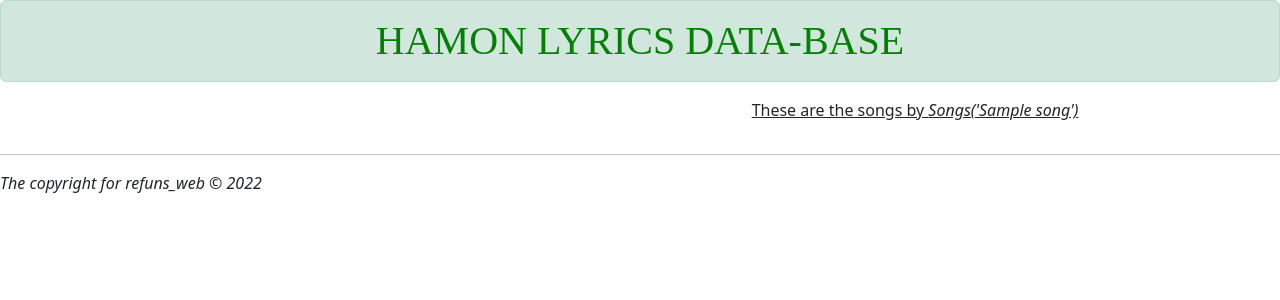
After one commit to refunringle/crawling, a Flask app: page /song/1 in a window 1280 px wide. The commit adds this page. Shown: the top 300 px of the page. Run offline with Flask 2, Linux system fonts and the light colour scheme; tables that the repository leaves empty hold one stand-in row (values such as "Sample post"); parts of the project's set-up code (start-up, migrations or seed data) failed here and were passed over.

Commit message:
getting responce in  json  format by using jquary

```diff
--- a/app.py
+++ b/app.py
@@ -1,5 +1,6 @@
-from flask import Flask ,url_for,render_template
+from flask import Flask ,url_for,render_template ,jsonify
 from flask_sqlalchemy import SQLAlchemy
+from flask_accept import accept
 
 import time
 
@@ -56,10 +57,31 @@ def artist(artist_id):
 
     return render_template("song.html",songs=artist,nartist = no_songs)
 
-@app.route("/artist/song/<int:song_id>")
+@app.route("/song/<int:song_id>")
+@accept("text/html")
 def song(song_id):
-        artist = Songs.query.all()
         song = Songs.query.filter_by(id = song_id).first()
         lyric =song.lyrics.replace("\n","<br>")
         time.sleep(2)
-        return render_template("song.html",lyrics=lyric,song_name=song.name,songs=artist ,songs_=song)
+        return render_template("songs.html",lyrics=lyric,songs_=song)
+
+@song.support("application/json")
+def song_json(song_id):
+        print("am returning json!....")
+        song = Songs.query.filter_by(id = song_id).first()
+        lyric =song.lyrics
+        ret = dict(song= dict(name=song.name,
+                            lyrics = song.lyrics,
+                            id=song.id,
+                            artist= dict(name=song.artist.name,id=song.artist.id)))
+        return jsonify(ret)
+
+
+
+
+# @app.route("/lyrics/<int:song_id>")
+# def lyrics(song_id):
+#     song = Songs.query.filter_by(id = song_id).first()
+#     time.sleep(2)
+#     return render_template("lyrics.html",
+#                            song = song)
--- a/static/site.js
+++ b/static/site.js
@@ -1,18 +1,31 @@
 
+function build_lyrics(lyrics) {
+    ret = $(`<p>
+    <h4> Lyrics for ${lyrics.name} </h4>
+    <h5> <small class="text-muted">${lyrics.artist.name}</small> </h5>
+</p>
+<p style="text-decoration: none">
+    <em>${lyrics.lyrics}</em>
+</p>`)
 
+    return ret;
+}
 
 function main() {
     console.log("Hello world! I am loaded!");
     $("a.songlink").click(function (ev) {
         console.log(ev.target.href);
         $("#spinner-loading").css('display', 'inline-block');
-        $('#song_lyrics').css('display','none')
-        $('#song_title').css('display','none')
+        $('#song_lyrics').css('display','none');
+        $('#song_title').css('display','none');
+        console.log("heloow",ev)
         url = ev.target.href.replace("/song/","/lyrics/");
+
         console.log(url);
-        $.ajax({url : url,
+        $.ajax({url : ev.target.href,
+                dataType:"json",
                 success: function(data, textStatus, jqXHR) {
-                    $("div.lyrics").html(data);
+                    $("div.lyrics").html(build_lyrics(data.song));
                 }
             });
         ev.preventDefault();
--- a/templates/song.html
+++ b/templates/song.html
@@ -6,9 +6,8 @@
     <ul>
         {% for song in songs%}
 
-        <a class="songlink" style="text-decoration: none" href="{{url_for('song',song_id=song.id)}}">
-            <li>{{song.name}}</li>
-        </a>
+        <li><a class="songlink" style="text-decoration: none" href="{{url_for('song',song_id=song.id)}}">
+            {{song.name}}</a></li>
         {%endfor%}
     </ul>
 </div>
--- /dev/null
+++ b/templates/songs.html
@@ -0,0 +1,13 @@
+{% extends "base.html" %}
+{% block artist %}
+    <p>
+      These are the songs by <em>{{songs_}}</em>
+    </p>
+    <p>
+      <ol>
+      {% for song in songs %}
+      <li> <a href="{{url_for('song', song_id=song_.id)}}">{{song_.name}}</a></li>
+      {% endfor %}
+      </ol>
+    </p>
+{% endblock %}
```
Also changed, not shown: templates/lyrics.html (+4 -5 lines).
